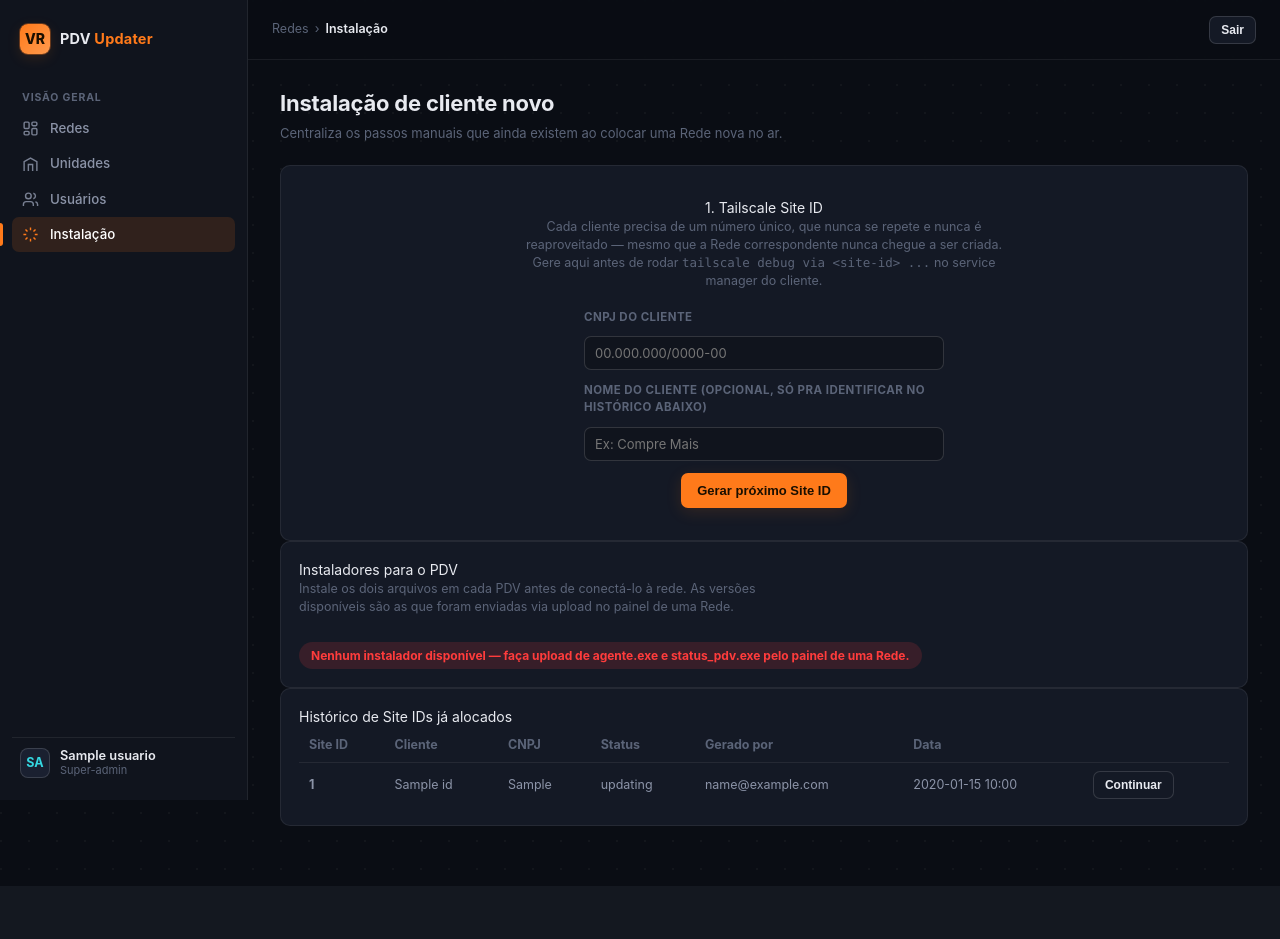
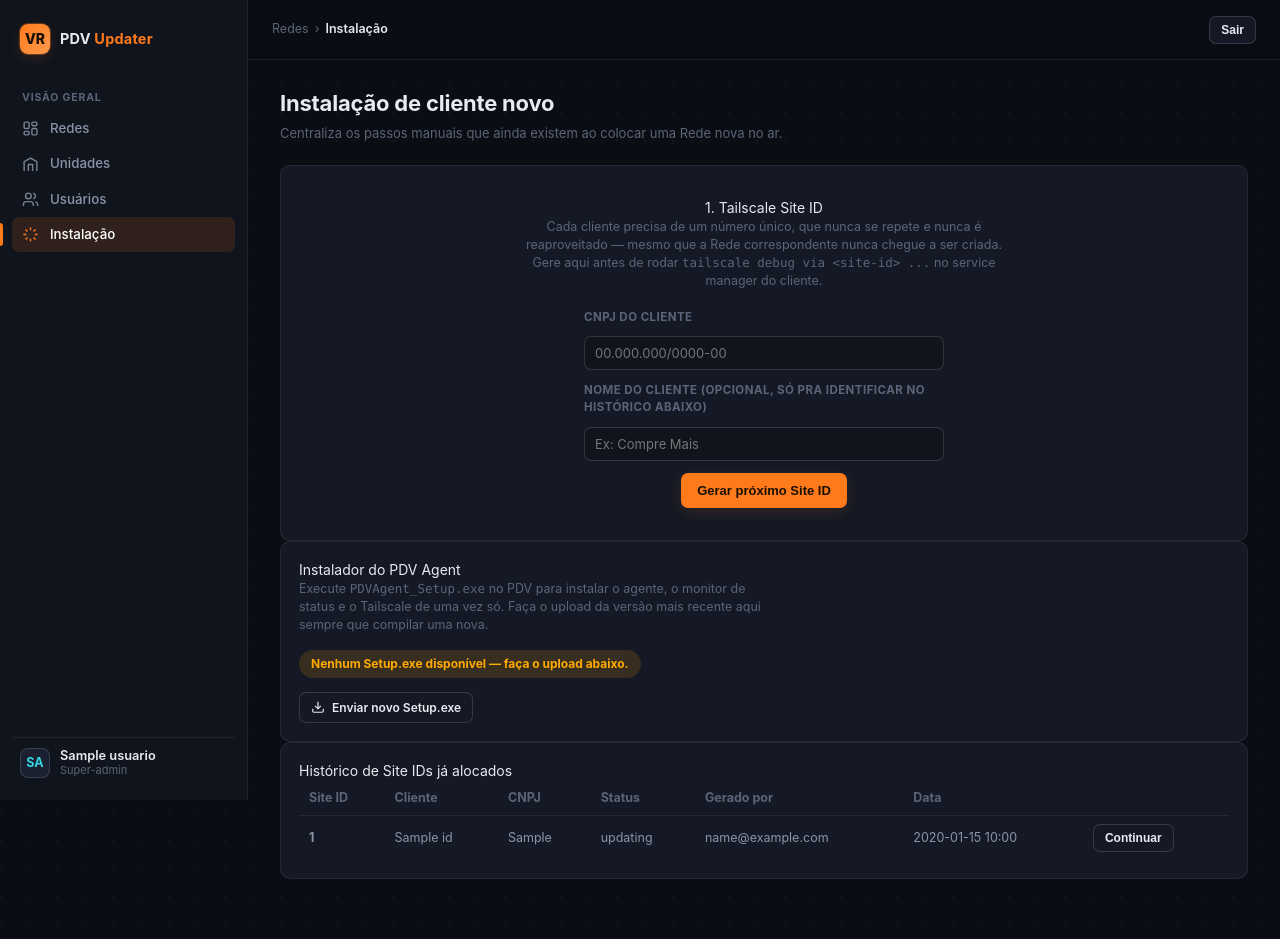
Before and after one commit to rdsrafasantos-sys/pdv_update_pro, a Flask app: page /instalacao in a window 1280 px wide. Before the commit the page ends 826 px from the top, so only its background shows below. Run offline with Flask 3, Linux system fonts and the light colour scheme; a user stored in the database is signed in; tables that the repository leaves empty hold one stand-in row (values such as "Sample post"); parts of the project's set-up code (start-up, migrations or seed data) failed here and were passed over; some libraries are stand-ins or nearby versions.

Commit message:
feat: upload e download do PDVAgent_Setup.exe na tela de instalação
Co-Authored-By: Claude Sonnet 4.6 <noreply@anthropic.com>

```diff
--- a/server/src/pdv_server/app.py
+++ b/server/src/pdv_server/app.py
@@ -59,7 +59,7 @@ def exigir_login():
     rota = request.endpoint or ""
     # Callback do script de instalacao roda sem sessao de usuario --
     # autenticado pelo token de uso unico na propria URL (ver gestao.py).
-    if rota.startswith("auth.") or rota in ("static", "painel.api_callback_instalacao", "download_agente_publico", "download_status_pdv_publico", "api_versao"):
+    if rota.startswith("auth.") or rota in ("static", "painel.api_callback_instalacao", "download_agente_publico", "download_status_pdv_publico", "download_setup_publico", "api_versao"):
         return None
     if not current_user.is_authenticated:
         return login_manager.unauthorized()
@@ -264,6 +264,49 @@ def download_status_pdv_publico():
     for caminho in glob.glob("/opt/pdv-server/uploads/*/status_pdv.exe"):
         return send_file(caminho, as_attachment=True, download_name="status_pdv.exe")
     return "status_pdv.exe nao disponivel", 404
+
+
+_SETUP_PATH = "/opt/pdv-server/setup/PDVAgent_Setup.exe"
+
+
+@app.route("/download/PDVAgent_Setup.exe")
+def download_setup_publico():
+    """Download público do instalador completo — sem autenticação."""
+    if os.path.exists(_SETUP_PATH):
+        return send_file(_SETUP_PATH, as_attachment=True, download_name="PDVAgent_Setup.exe")
+    return "PDVAgent_Setup.exe não disponível", 404
+
+
+@app.route("/api/setup/upload", methods=["POST"])
+@login_required
+def api_upload_setup():
+    """Recebe PDVAgent_Setup.exe e armazena no servidor."""
+    if "arquivo" not in request.files:
+        return jsonify({"erro": "Nenhum arquivo enviado"}), 400
+    arquivo = request.files["arquivo"]
+    if not arquivo.filename.lower().endswith(".exe"):
+        return jsonify({"erro": "Apenas arquivos .exe são aceitos"}), 400
+    os.makedirs(os.path.dirname(_SETUP_PATH), exist_ok=True)
+    arquivo.save(_SETUP_PATH)
+    tamanho = os.path.getsize(_SETUP_PATH)
+    return jsonify({
+        "ok": True,
+        "tamanho_mb": round(tamanho / 1024 / 1024, 2),
+        "data": time.strftime("%d/%m/%Y %H:%M"),
+    })
+
+
+@app.route("/api/setup/info", methods=["GET"])
+@login_required
+def api_setup_info():
+    """Retorna metadados do PDVAgent_Setup.exe disponível no servidor."""
+    if not os.path.exists(_SETUP_PATH):
+        return jsonify({"disponivel": False})
+    return jsonify({
+        "disponivel": True,
+        "tamanho_mb": round(os.path.getsize(_SETUP_PATH) / 1024 / 1024, 2),
+        "data": time.strftime("%d/%m/%Y %H:%M", time.localtime(os.path.getmtime(_SETUP_PATH))),
+    })
 
 
 @app.route("/api/agente/info", methods=["GET"])
--- a/server/src/pdv_server/templates/instalacao.html
+++ b/server/src/pdv_server/templates/instalacao.html
@@ -215,20 +215,30 @@
         </div>
       </div>
 
-      <!-- ── Download dos instaladores ── -->
-      <div class="card" id="cardDownloadAgente">
-        <div class="section-title">Instaladores para o PDV</div>
-        <div class="siteid-hint" style="margin:0 0 18px;">
-          Instale os dois arquivos em cada PDV antes de conectá-lo à rede.
-          As versões disponíveis são as que foram enviadas via upload no painel de uma Rede.
+      <!-- ── Instalador do PDV ── -->
+      <div class="card">
+        <div class="section-title">Instalador do PDV Agent</div>
+        <div class="siteid-hint" style="margin:0 0 16px;">
+          Execute <code>PDVAgent_Setup.exe</code> no PDV para instalar o agente, o monitor de status
+          e o Tailscale de uma vez só. Faça o upload da versão mais recente aqui sempre que compilar
+          uma nova.
         </div>
 
-        <div style="display:flex; flex-direction:column; gap:12px;" id="listaInstaladores">
+        <!-- Status + download -->
+        <div id="setupStatus" style="margin-bottom:14px;">
           <div class="text-muted" style="font-size:12.5px;">Verificando disponibilidade...</div>
         </div>
 
-        <div id="instaladoresSemArquivo" style="display:none; margin-top:8px;">
-          <span class="status-badge status-erro">Nenhum instalador disponível — faça upload de agente.exe e status_pdv.exe pelo painel de uma Rede.</span>
+        <!-- Upload -->
+        <div style="display:flex; align-items:center; gap:10px; flex-wrap:wrap;">
+          <label class="btn btn-ghost btn-sm" style="cursor:pointer;">
+            <svg viewBox="0 0 24 24" fill="none" stroke="currentColor" stroke-width="2" style="width:14px;height:14px;">
+              <path d="M21 15v4a2 2 0 01-2 2H5a2 2 0 01-2-2v-4"/><polyline points="7 10 12 15 17 10"/><line x1="12" y1="15" x2="12" y2="3"/>
+            </svg>
+            Enviar novo Setup.exe
+            <input type="file" accept=".exe" style="display:none;" onchange="uploadSetup(this)">
+          </label>
+          <span id="uploadSetupStatus" style="font-size:12px; color:var(--text-faint);"></span>
         </div>
       </div>
 
@@ -558,45 +568,55 @@ async function criarRede() {
 carregarHistorico();
 carregarInfoAgente();
 
-const ICONE_DOWNLOAD = `<svg viewBox="0 0 24 24" fill="none" stroke="currentColor" stroke-width="2" style="width:14px;height:14px;flex-shrink:0"><path d="M21 15v4a2 2 0 01-2 2H5a2 2 0 01-2-2v-4"/><polyline points="7 10 12 15 17 10"/><line x1="12" y1="15" x2="12" y2="3"/></svg>`;
-
 async function carregarInfoAgente() {
-  const dados = await fetch('/api/agente/info').then(r => r.json()).catch(() => ({}));
-  const lista = document.getElementById('listaInstaladores');
-  const semEl = document.getElementById('instaladoresSemArquivo');
-
-  const instaladores = [
-    { key: 'agente',     label: 'Agente PDV',    desc: 'Responsável por receber atualizações e comunicar com o servidor', url: '/download/agente.exe',     nome: 'agente.exe' },
-    { key: 'status_pdv', label: 'Status PDV',    desc: 'Exibe o progresso da atualização na tela do caixa',              url: '/download/status_pdv.exe', nome: 'status_pdv.exe' },
-  ];
-
-  const linhas = instaladores.map(inst => {
-    const info = dados[inst.key] || { disponivel: false };
-    return `
+  const info = await fetch('/api/setup/info').then(r => r.json()).catch(() => ({ disponivel: false }));
+  const el = document.getElementById('setupStatus');
+  if (info.disponivel) {
+    el.innerHTML = `
       <div style="display:flex; align-items:center; justify-content:space-between; gap:16px;
                   background:var(--bg-elevated); border:1px solid var(--border-strong);
                   border-radius:var(--radius-sm); padding:12px 14px;">
-        <div style="display:flex; flex-direction:column; gap:3px;">
-          <div style="font-size:13px; font-weight:650;">${inst.label}
-            <code style="font-size:11px; color:var(--text-faint); font-weight:400; margin-left:4px;">${inst.nome}</code>
+        <div>
+          <div style="font-size:13px; font-weight:650;">PDVAgent_Setup.exe
+            <span style="font-size:11px; color:var(--green); font-weight:400; margin-left:8px;">
+              ✔ ${info.tamanho_mb} MB · atualizado em ${info.data}
+            </span>
           </div>
-          <div style="font-size:11.5px; color:var(--text-faint);">${inst.desc}</div>
-          ${info.disponivel
-            ? `<div style="font-size:11px; color:var(--green); margin-top:2px;">✔ ${info.tamanho_mb} MB · atualizado em ${info.data}</div>`
-            : `<div style="font-size:11px; color:var(--amber); margin-top:2px;">⚠ Não disponível — faça upload pelo painel de uma Rede</div>`}
+          <div style="font-size:11.5px; color:var(--text-faint); margin-top:3px;">
+            Instala agente, monitor de status e Tailscale de uma vez só
+          </div>
         </div>
-        ${info.disponivel
-          ? `<a href="${inst.url}" download="${inst.nome}"
-               style="display:inline-flex; align-items:center; gap:6px; white-space:nowrap; text-decoration:none;"
-               class="btn btn-ghost btn-sm">${ICONE_DOWNLOAD} Baixar</a>`
-          : `<button class="btn btn-ghost btn-sm" disabled style="opacity:.4; white-space:nowrap;">${ICONE_DOWNLOAD} Baixar</button>`}
+        <a href="/download/PDVAgent_Setup.exe" download="PDVAgent_Setup.exe"
+           class="btn btn-primary btn-sm"
+           style="display:inline-flex; align-items:center; gap:6px; white-space:nowrap; text-decoration:none;">
+          <svg viewBox="0 0 24 24" fill="none" stroke="currentColor" stroke-width="2" style="width:14px;height:14px;">
+            <path d="M21 15v4a2 2 0 01-2 2H5a2 2 0 01-2-2v-4"/><polyline points="7 10 12 15 17 10"/><line x1="12" y1="15" x2="12" y2="3"/>
+          </svg>
+          Baixar Setup
+        </a>
       </div>`;
-  });
+  } else {
+    el.innerHTML = `<span class="status-badge status-aguardando">Nenhum Setup.exe disponível — faça o upload abaixo.</span>`;
+  }
+}
 
-  const algumDisponivel = instaladores.some(i => (dados[i.key] || {}).disponivel);
-  lista.innerHTML = linhas.join('');
-  semEl.style.display = algumDisponivel ? 'none' : 'block';
-  if (!algumDisponivel) lista.innerHTML = '';
+async function uploadSetup(input) {
+  const arquivo = input.files[0];
+  if (!arquivo) return;
+  const statusEl = document.getElementById('uploadSetupStatus');
+  statusEl.textContent = 'Enviando...';
+  const fd = new FormData();
+  fd.append('arquivo', arquivo);
+  try {
+    const r = await fetch('/api/setup/upload', { method: 'POST', body: fd });
+    const d = await r.json();
+    if (d.erro) { statusEl.textContent = '❌ ' + d.erro; return; }
+    statusEl.textContent = `✔ Enviado — ${d.tamanho_mb} MB`;
+    carregarInfoAgente();
+  } catch (e) {
+    statusEl.textContent = '❌ Erro no upload';
+  }
+  input.value = '';
 }
 </script>
 </body>
```
